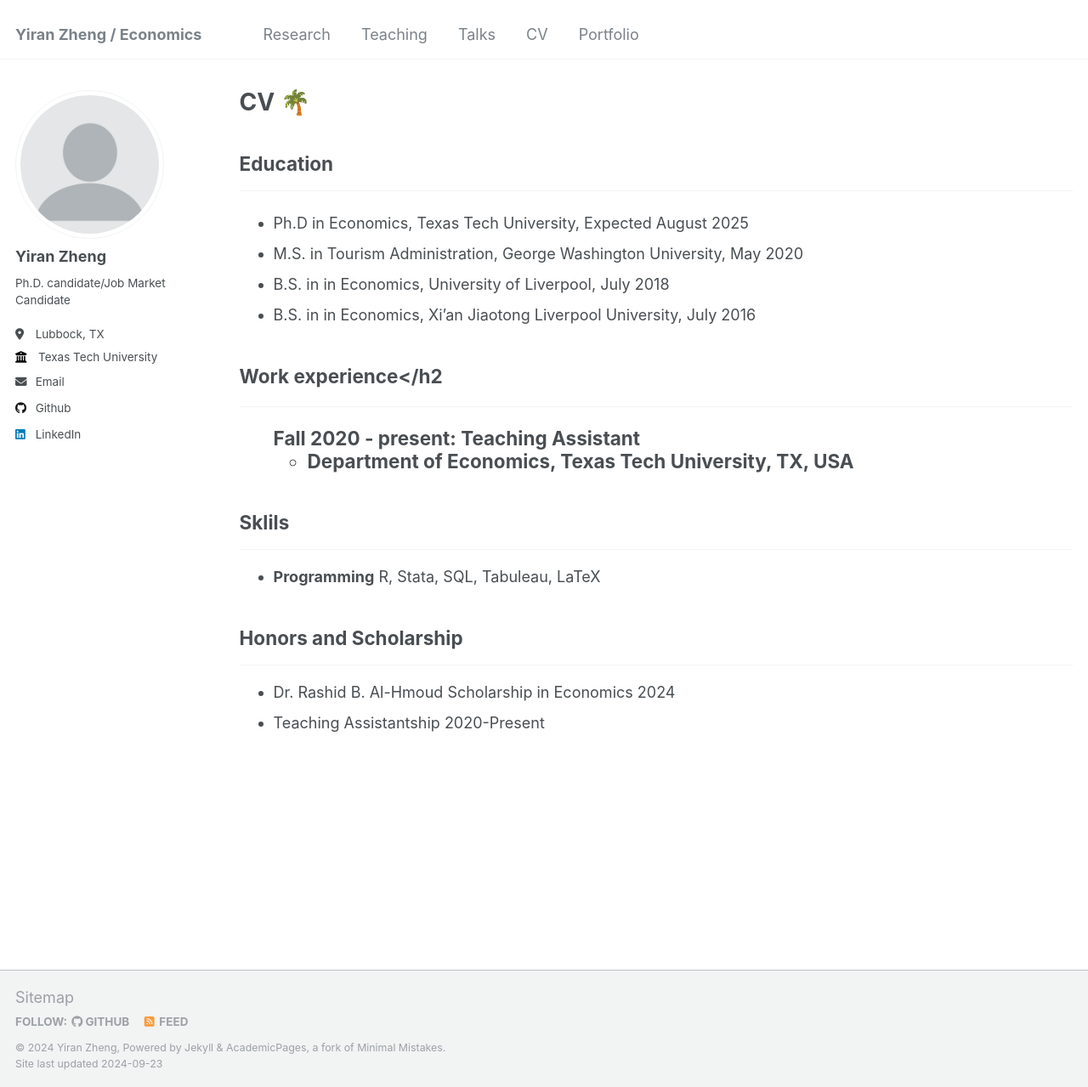
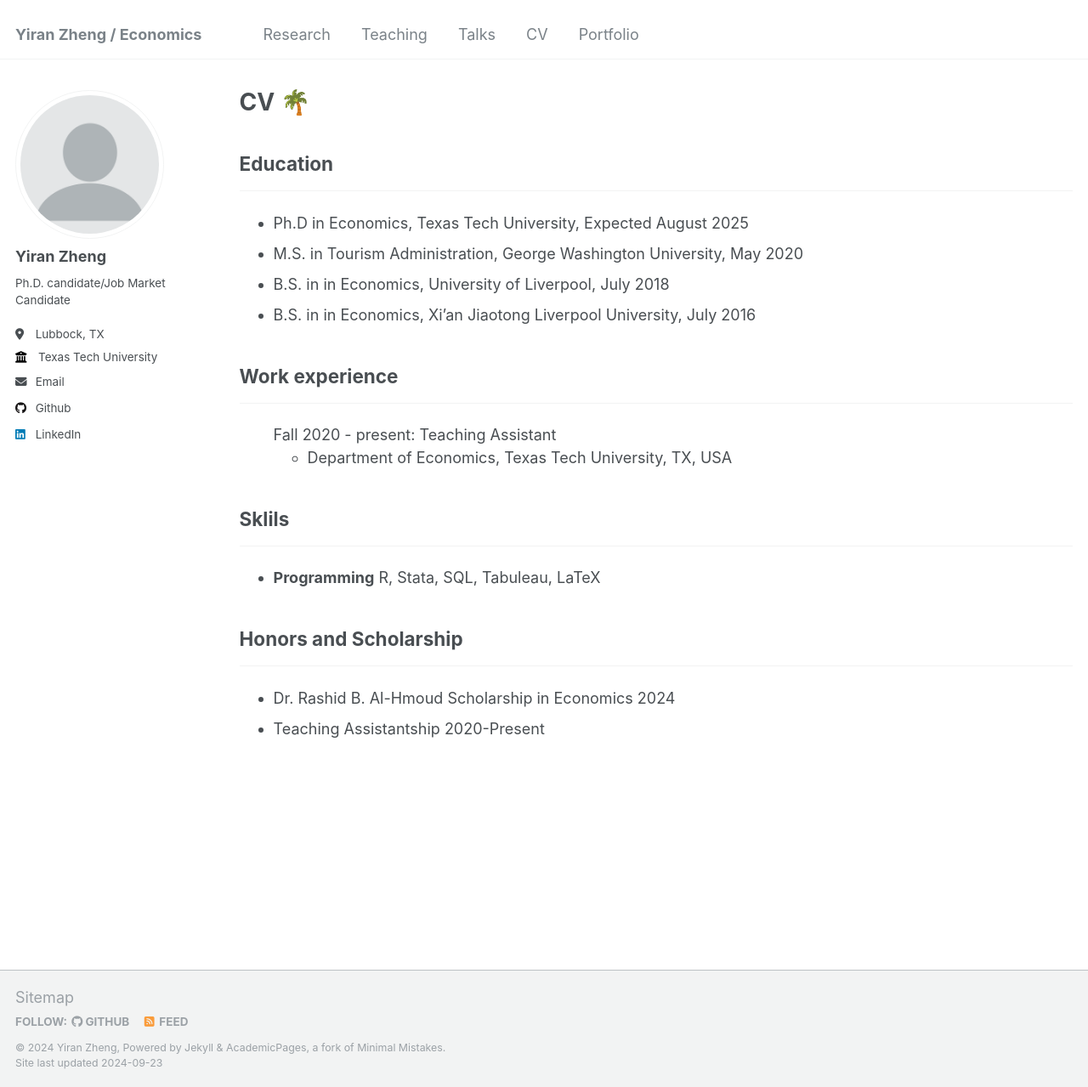
Before and after one commit to yiran-zheng/yiran-zheng.github.io, a Jekyll site: the page built from _pages/cv.md, in a window 1280 px wide and 1279 px high. Shown: the whole window at 85% size. Built offline with Jekyll 4.4.1, drawn with Linux system fonts in a browser that asks for light colours.

Commit message:
Update cv.md

```diff
--- a/_pages/cv.md
+++ b/_pages/cv.md
@@ -18,7 +18,7 @@ redirect_from:
 <li>B.S. in in Economics, Xi’an Jiaotong Liverpool University, July 2016</li>
 </ul>
 
-<h2>Work experience</h2
+<h2>Work experience</h2>
   <hr> <!-- This adds a horizontal line below the heading -->
 <ul>
     Fall 2020 - present: Teaching Assistant
```
